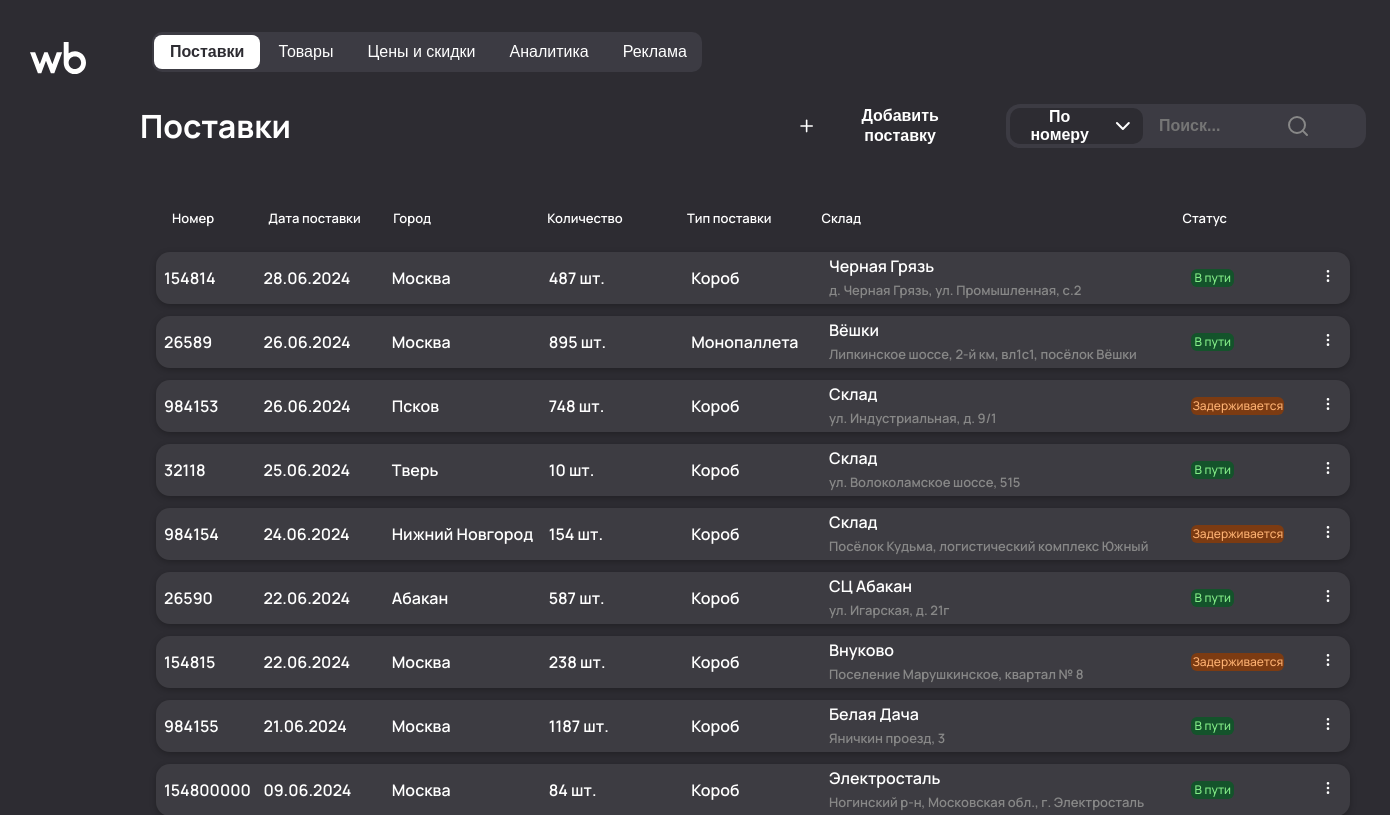
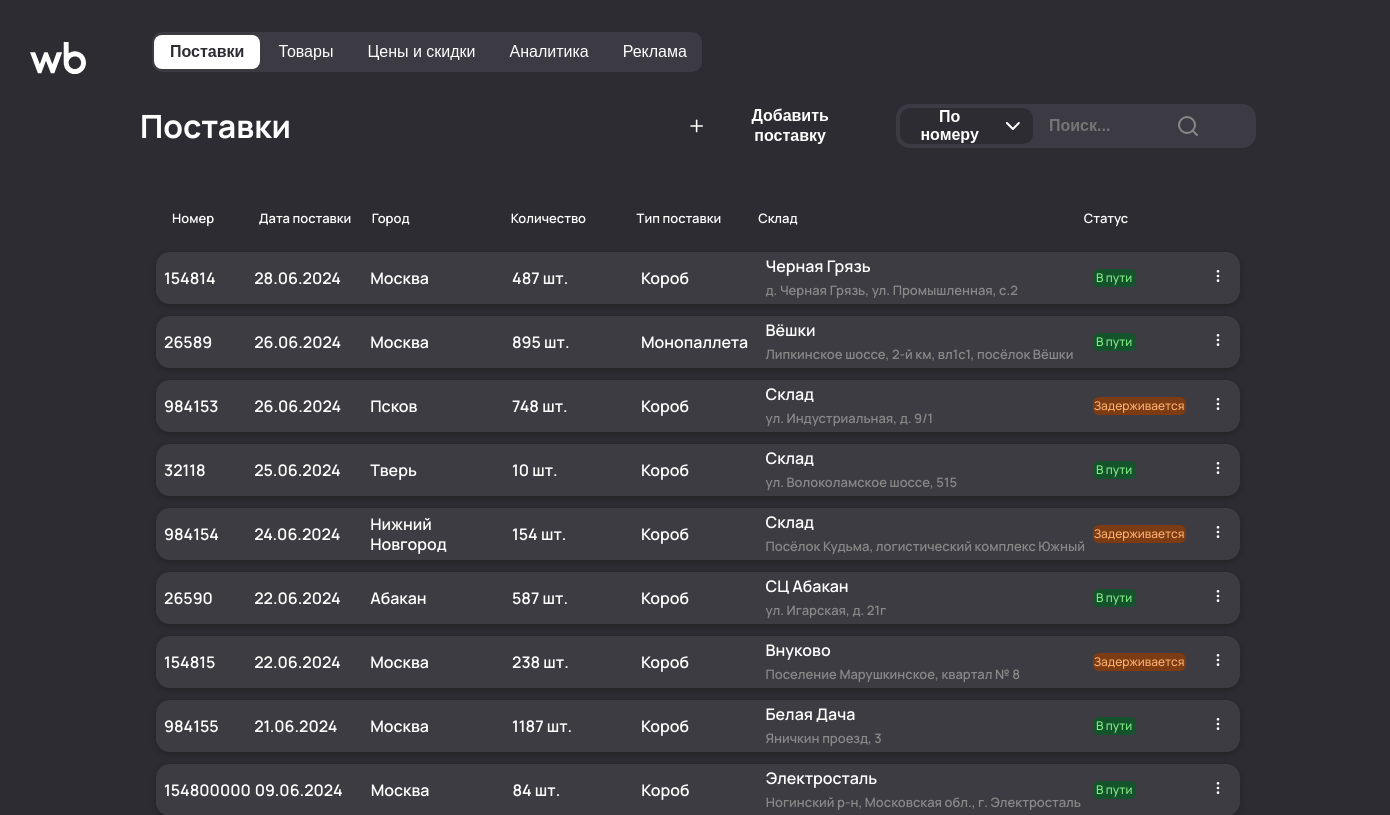
Before and after one commit to KristinaSapega/WB-Sapega-Kristina-Suppliers, a React (Vite) app in the folder supply-service/: page / in a window 1280 px wide. Shown: the top 815 px of the page, 1390 px wide, since content can reach past the window. Built offline with nearby package versions, Linux system fonts and the light colour scheme; data requests are answered from the project's data file.

Commit message:
DropdownMenu added

```diff
--- /dev/null
+++ b/supply-service/src/components/Dropdown/DropdownMenu.module.css
@@ -0,0 +1,28 @@
+.menu {
+    position: absolute;
+    right: 0;
+    transform: translateX(-21%);
+    top: 100;
+    background: #F0F0F3;
+    color: #000;
+    border-radius: 8px;
+    padding: 8px;
+    box-shadow: 0px 20px 20px 0px #0000000A;
+    width: 192px;
+    height: 88px;
+    max-height: 240px;
+
+  }
+
+  .menu button {
+    background: none;
+    border: none;
+    padding: 12px 16px;
+    width: 100%;
+    size: 16px;
+    text-align: left;
+  }
+
+  .menu button:hover {
+    background-color: #E3E4EA;
+  }
--- /dev/null
+++ b/supply-service/src/components/Dropdown/DropdownMenu.tsx
@@ -0,0 +1,15 @@
+import styles from "./DropdownMenu.module.css"
+
+type Props = {
+    onEdit: () => void;
+    onDelete: () => void
+}
+
+export const DropdownMenu = ({onEdit, onDelete}: Props) => {
+    return (
+        <div className={styles.menu}>
+            <button onClick={onEdit}>Редактировать</button>
+            <button onClick={onDelete}>Отменить поставку</button>
+        </div>
+    )
+}
--- a/supply-service/src/components/Header/Header.module.css
+++ b/supply-service/src/components/Header/Header.module.css
@@ -2,9 +2,10 @@
     display: flex;
     align-items: center;
     justify-content: space-between;
-    width: 1226px;
+    width: 100%;
     height: 44px;
     gap: 24px;
+
   }
 
   .title {
--- a/supply-service/src/components/Table/DeliveryTable.module.css
+++ b/supply-service/src/components/Table/DeliveryTable.module.css
@@ -71,3 +71,12 @@
 .menu {
   text-align: center;
 }
+
+.menu:hover,
+.menu.active {
+  width: 36px;
+  height: 36px;
+  padding: 8px;
+  border-radius: 10px;
+  background: var(--colors-cloudy-alpha-008, #FFFFFF14);
+}
--- a/supply-service/src/components/Table/DeliveryTable.tsx
+++ b/supply-service/src/components/Table/DeliveryTable.tsx
@@ -4,11 +4,13 @@ import styles from "./DeliveryTable.module.css";
 import { useEffect, useState } from "react";
 import { getDeliveries } from "../../services/deliveries";
 import { Delivery } from "../../types/Delivery";
+import { DropdownMenu } from "../Dropdown/DropdownMenu";
 
 
 export const DeliveryTable = () => {
     const [deliveries, setDeliveries] = useState<Delivery[]>([])
     const [loading, setLoading] = useState(true)
+    const [dropdown, setDropdown] = useState<number | null>(null)
 
     useEffect(() => {
         const fetchData = async () => {
@@ -59,8 +61,20 @@ export const DeliveryTable = () => {
                     >
                         {item.status}
                     </div>
-                    <div className={styles.menu}>
-                        <FiMoreVertical />
+                    <div className={`${styles.menu} ${dropdown === item.id ? styles.active : ''}`}>
+                        <div onClick={() => setDropdown(item.id)}>
+                            <FiMoreVertical />
+                            {dropdown === item.id && (
+                                <DropdownMenu
+                                    onEdit={() => {
+                                        setDropdown(null)
+                                    }}
+                                    onDelete={() => {
+                                        setDropdown(null)
+                                    }}
+                                />
+                            )}
+                        </div>
                     </div>
                 </div>
             ))}
--- a/supply-service/src/pages/TablePage.module.css
+++ b/supply-service/src/pages/TablePage.module.css
@@ -1,16 +1,17 @@
 .page {
     display: flex;
-    height: 100%;
-    width: 100%;
+    height: 100vh;
+    width: 100vw;
     background-color: #2D2C32;
 }
 
 .content {
     display: flex;
     flex-direction: column;
+    max-width: 100%;
     width: 100%;
-    max-width: var(--grid-right-max-width);
     height: 912px;
+    overflow: hidden;
     padding: var(--grid-right-padding);
     gap: var(--grid-right-gap);
 }
```
Also changed, not shown: supply-service/src/components/Modal/EditModal.modules.css (added), supply-service/src/components/Modal/EditModal.tsx (added).
